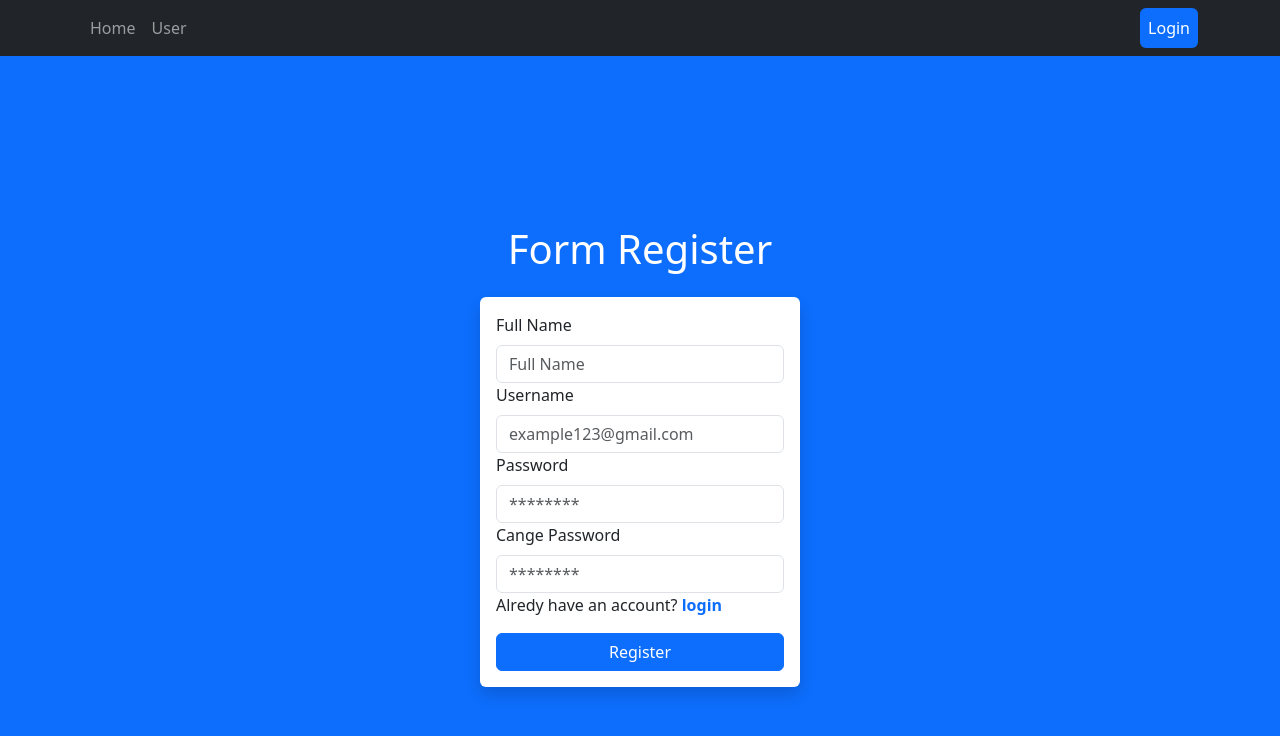
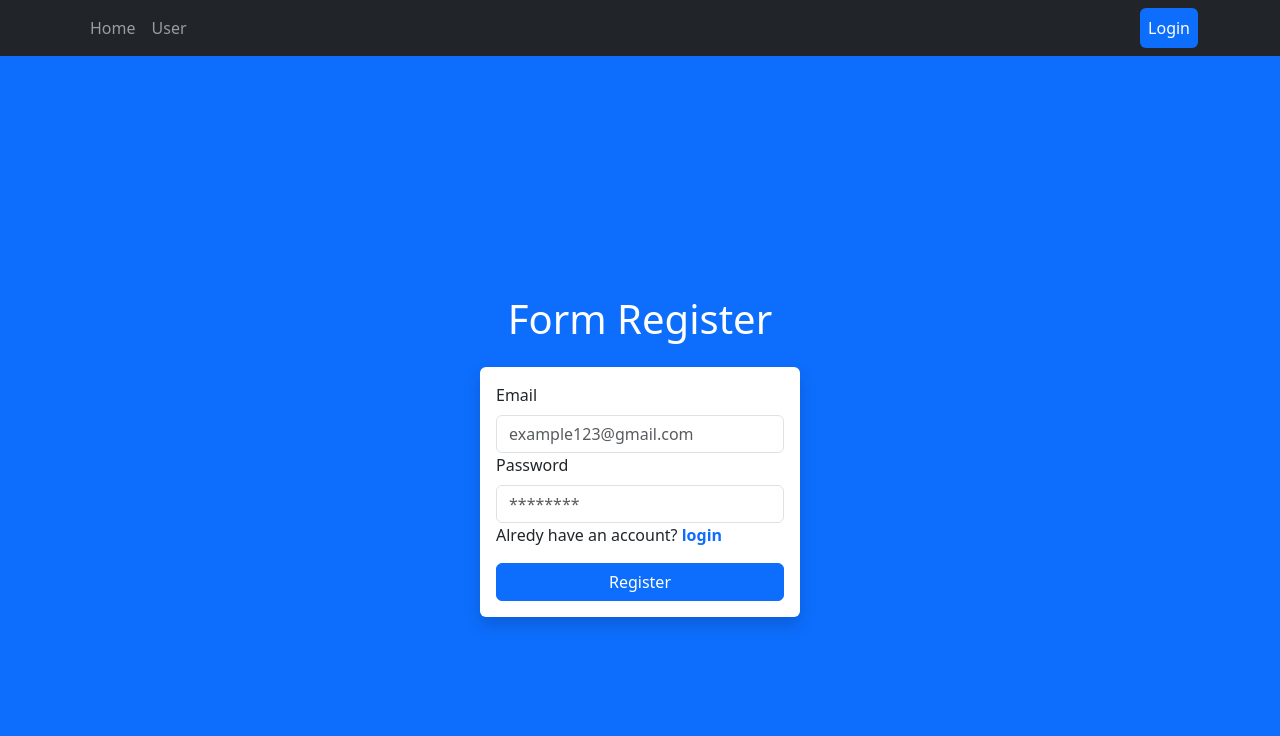
Before and after one commit to msfrzl1/React-Login-Register, a React (Vite) app: page /register in a window 1280 px wide. Shown: the top 736 px of the page. Built offline with nearby package versions, Linux system fonts and the light colour scheme.

Commit message:
Menghapus label dan input

```diff
--- a/src/components/Layout/FormRegister.jsx
+++ b/src/components/Layout/FormRegister.jsx
@@ -12,14 +12,10 @@ const FormRegister = () => {
           <h1>Form Register</h1>
         </div>
         <div className="w-25 bg-white p-3 rounded shadow">
-          <Label htmlFor="fullName">Full Name</Label>
-          <Input type="name" name="name" id="name" placeholder="Full Name" />
-          <Label htmlFor="email">Username</Label>
+          <Label htmlFor="email">Email</Label>
           <Input type="email" name="email" id="email" placeholder="example123@gmail.com" />
           <Label htmlFor="password">Password</Label>
           <Input type="password" name="password" id="password" placeholder="********" />
-          <Label htmlFor="changePassword">Cange Password</Label>
-          <Input type="password" name="cangePassword" id="changePassword" placeholder="********" />
           <p>
             Alredy have an account?{" "}
             <Link to="/Login" className="text-decoration-none fw-bold">
```
